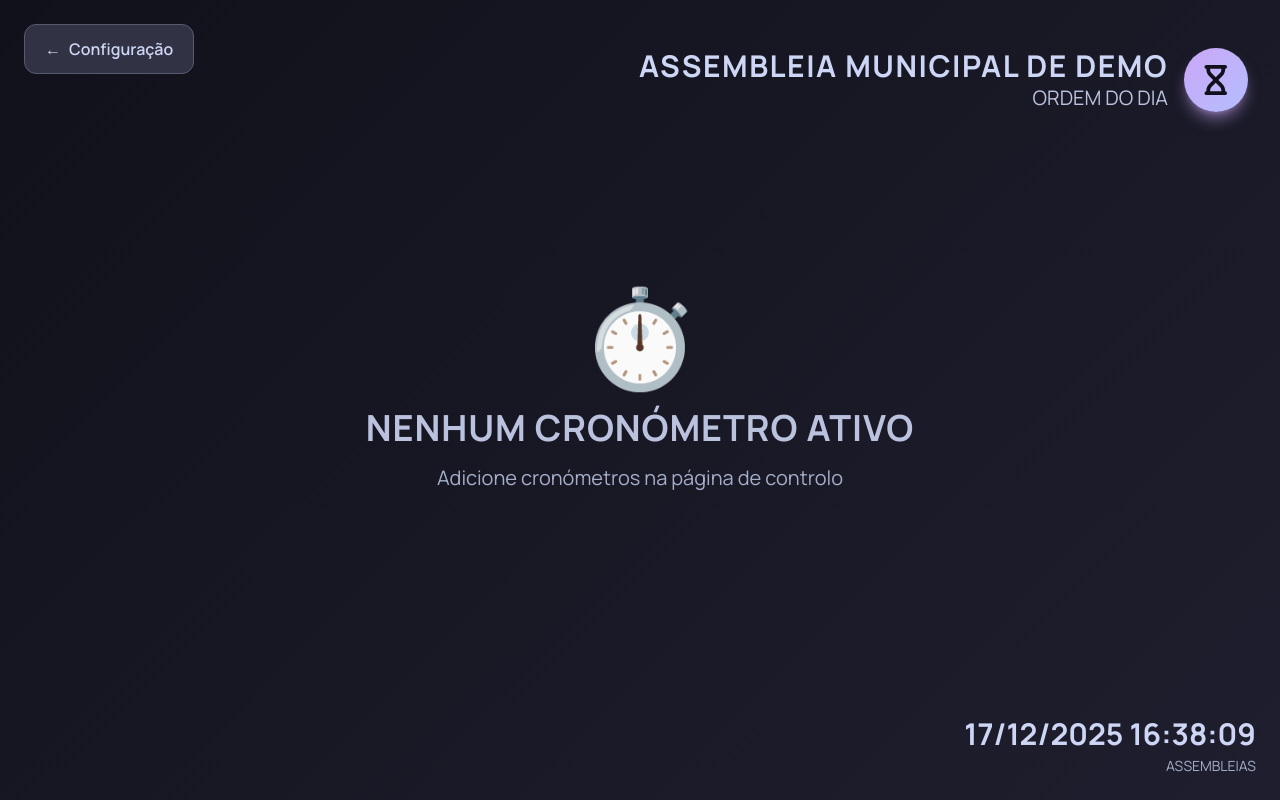
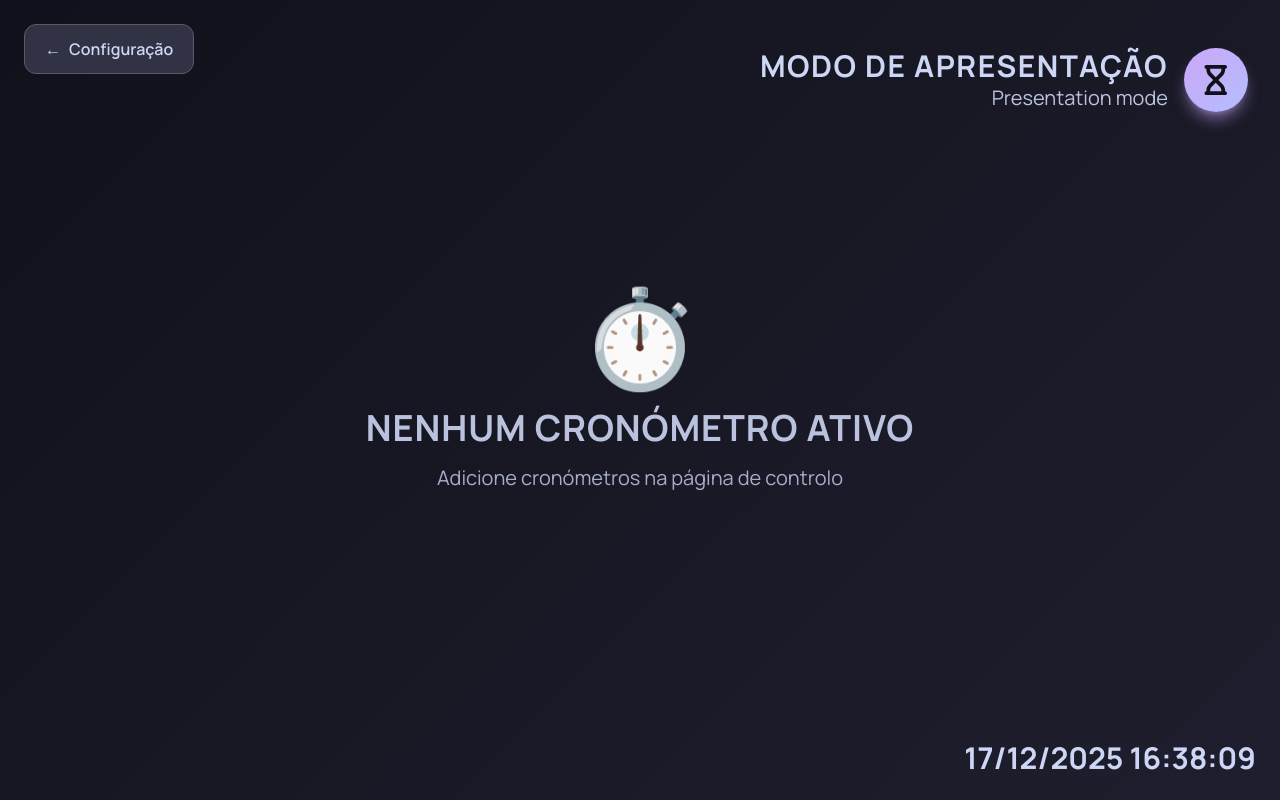
Before and after one commit to Aluno27645/CronometroAvaliacao27645, a Next.js app: page /projection in a window 1280 px wide. Built offline with nearby package versions, Linux system fonts and the light colour scheme; no server answers; the database is empty.

Commit message:
Alterei alguns textos na página de apresentação

```diff
--- a/app/projection/page.tsx
+++ b/app/projection/page.tsx
@@ -78,8 +78,8 @@ export default function ProjectionPage() {
       <div className="flex items-center justify-end mb-12 pt-4">
         <div className="flex items-center gap-4 text-right">
           <div>
-            <h1 className="text-3xl font-bold uppercase tracking-wider text-[#cdd6f4]">ASSEMBLEIA MUNICIPAL DE DEMO</h1>
-            <p className="text-xl text-[#bac2de]">ORDEM DO DIA</p>
+            <h1 className="text-3xl font-bold uppercase tracking-wider text-[#cdd6f4]">Modo de apresentação</h1>
+            <p className="text-xl text-[#bac2de]">Presentation mode</p>
           </div>
           <div className="w-16 h-16 bg-gradient-to-br from-[#cba6f7] to-[#b4befe] rounded-full flex items-center justify-center shadow-lg shadow-[#cba6f7]/50">
             <FontAwesomeIcon icon={faHourglass} className="text-3xl text-[#11111b]" />
@@ -168,7 +168,6 @@ export default function ProjectionPage() {
       {/* Date and Time Footer */}
       <div className="fixed bottom-6 right-6 text-right">
         <div className="text-3xl font-bold text-[#cdd6f4]">{currentDate} {currentTime}</div>
-        <div className="text-sm text-[#a6adc8] mt-1">ASSEMBLEIAS</div>
       </div>
     </div>
   );
```
